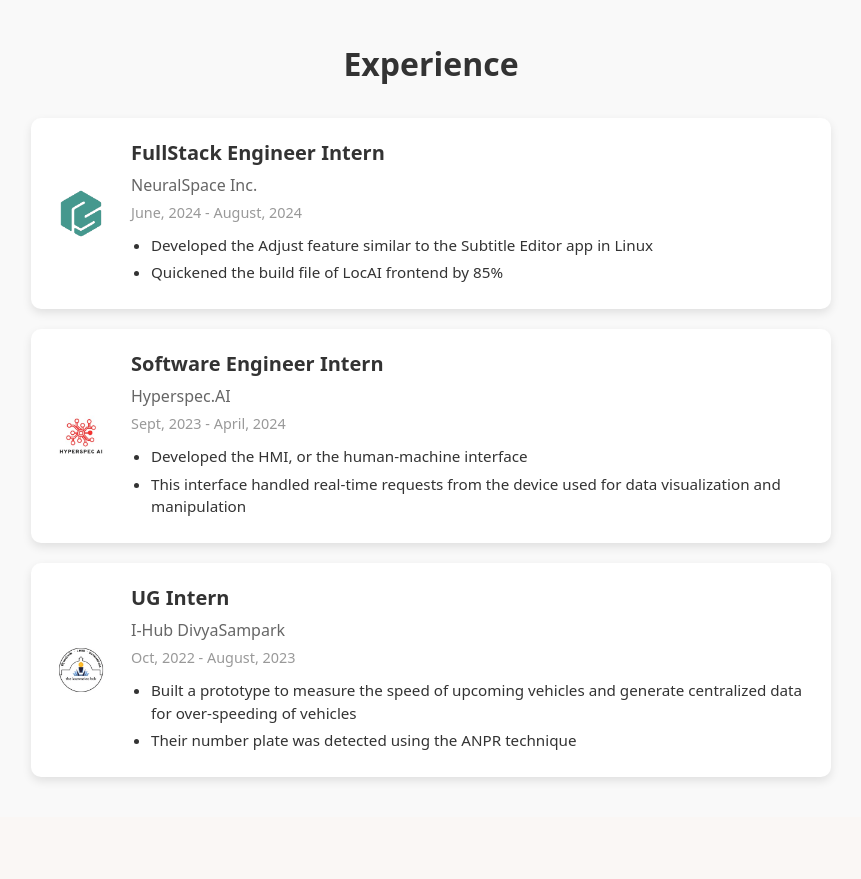
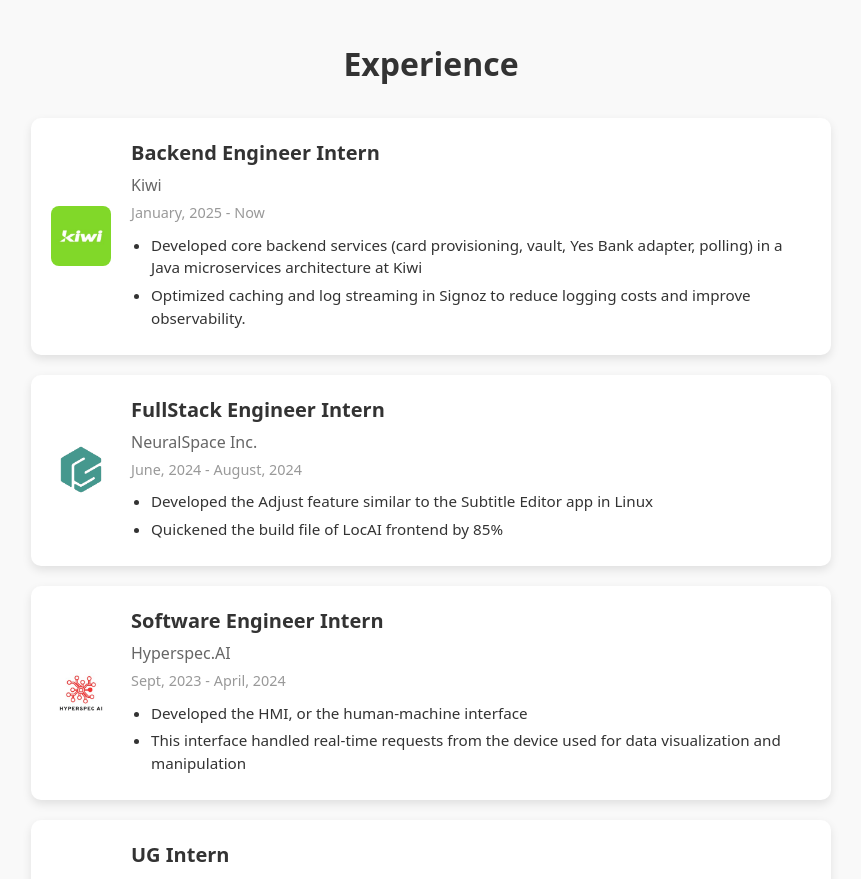
Before and after one commit to Tannic-Paprika/new-portfolio, a React (Vite) app: page / in a window 1280 px wide. Shown: the part 1860-2739 px from the top of the page, without its empty margins (209-1070 px from the left). Built offline with nearby package versions, Linux system fonts and the light colour scheme; a web font is replaced by a local one.

Commit message:
experience added

```diff
--- a/src/components/Experience.jsx
+++ b/src/components/Experience.jsx
@@ -5,8 +5,17 @@
 import NeuralSpaceImage from '../image/history/NeuralSpace.png';
 import HyperspecImage from '../image/history/Hyperspec.png';
 import IhubImage from '../image/history/Ihub.png';
+import KiwiImage from '../image/history/gokiwinow_logo.jpeg';
 
 const experienceData = [
+  {
+    role: "Backend Engineer Intern",
+    organisation: "Kiwi",
+    startDate: "January, 2025",
+    endDate: "Now",
+    experiences: ["Developed core backend services (card provisioning, vault, Yes Bank adapter, polling) in a Java microservices architecture at Kiwi", "Optimized caching and log streaming in Signoz to reduce logging costs and improve observability."],
+    imageSrc: KiwiImage,
+  },
   {
     role: "FullStack Engineer Intern",
     organisation: "NeuralSpace Inc.",
```
Also changed, not shown: src/image/history/gokiwinow_logo.jpeg (added).
